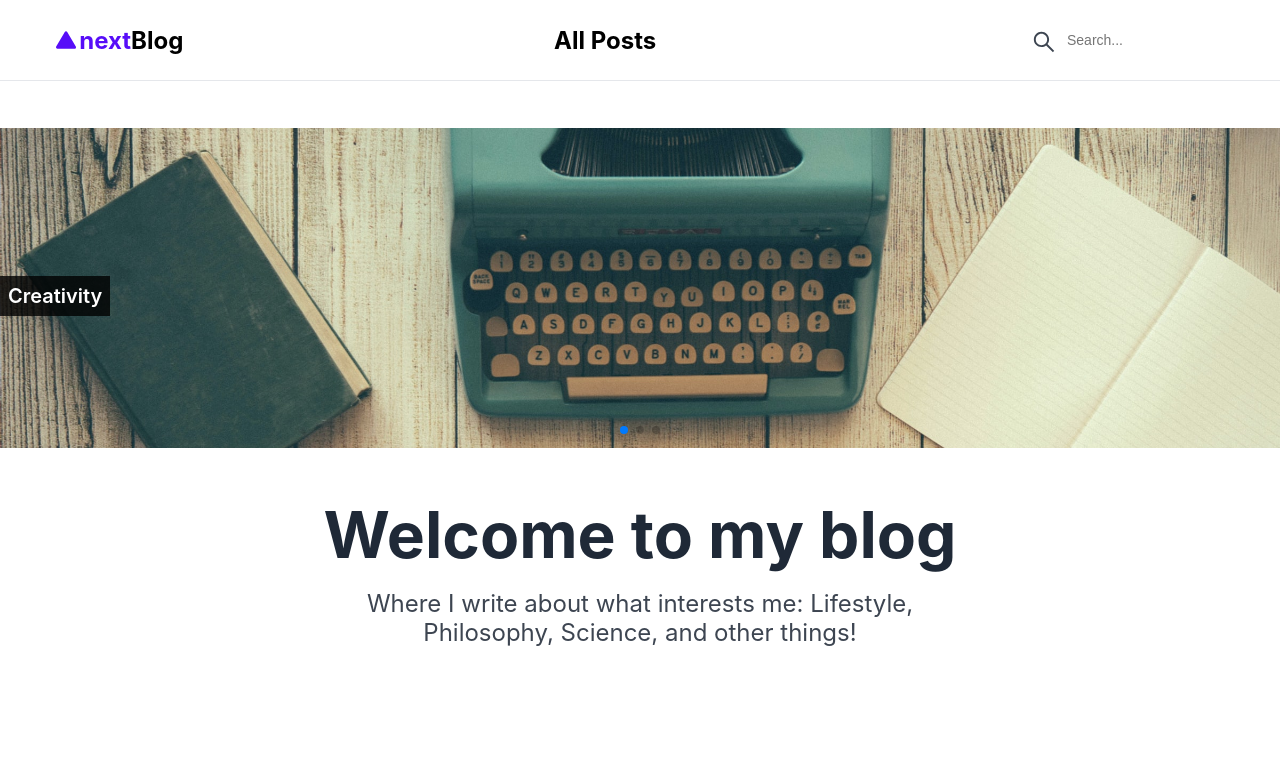
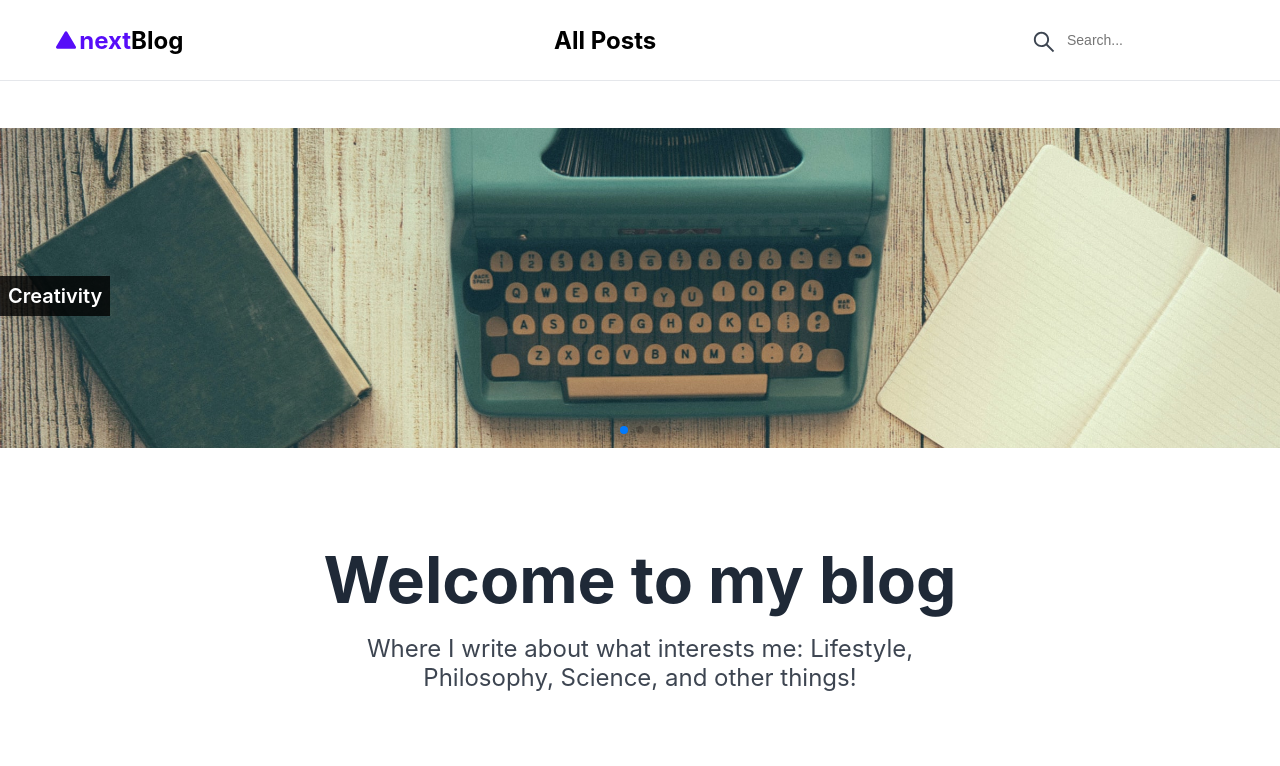
Before and after one commit to bpetermann/next-weblog, a Next.js app: page / in a window 1280 px wide. Shown: the top 766 px of the page. Built offline with nearby package versions, Linux system fonts and the light colour scheme; grey boxes are pictures that could not be loaded.

Commit message:
Added custom 404, outsourced logo component

```diff
--- a/components/homepage/Introduction.module.css
+++ b/components/homepage/Introduction.module.css
@@ -1,11 +1,11 @@
 .hero {
   text-align: center;
   padding: var(--size-8) 0;
-  height: 22rem;
+  height: 20rem;
   display: flex;
   flex-direction: column;
   align-items: center;
-  justify-content: flex-start;
+  justify-content: center;
 }
 
 .hero h1 {
@@ -23,9 +23,6 @@
 }
 
 @media (min-width: 40rem) {
-  .hero {
-    height: 20rem;
-  }
   .hero h1 {
     font-size: var(--size-16);
     margin: var(--size-4) 0;
--- a/components/layout/Layout.module.css
+++ b/components/layout/Layout.module.css
@@ -1,8 +1,9 @@
 .container {
-  min-height: 100vh;
+  min-height: 80vh;
   display: flex;
   flex-direction: column;
   max-width: 80rem;
   margin: auto;
   margin-top: 8rem;
+  margin-bottom: 3rem;
 }
--- /dev/null
+++ b/components/layout/Logo.jsx
@@ -0,0 +1,18 @@
+import styles from './Logo.module.css';
+import { BsFillTriangleFill } from 'react-icons/bs';
+import Link from 'next/link';
+
+const Logo = () => {
+  return (
+    <Link href='/'>
+      <a className={styles['logo']}>
+        <h2>
+          <BsFillTriangleFill size={20} className={styles['logo-icon']} />
+          <span>next</span>Blog
+        </h2>
+      </a>
+    </Link>
+  );
+};
+
+export default Logo;
--- /dev/null
+++ b/components/layout/Logo.module.css
@@ -0,0 +1,18 @@
+.logo h2 {
+    padding: 0.5rem;
+  }
+
+  .logo h2:hover {
+    background-color: var(--color-base-300);
+    border-radius: var(--size-2);
+  }
+
+  .logo span {
+    color: var(--color-primary);
+  }
+
+  .logo-icon {
+    color: var(--color-primary);
+    margin-bottom: -0.1rem;
+    margin-right: 0.2rem;
+  }
--- a/components/layout/Navbar.jsx
+++ b/components/layout/Navbar.jsx
@@ -1,8 +1,8 @@
 import styles from './Navbar.module.css';
 import Link from 'next/link';
+import Logo from './Logo';
 import { GiHamburgerMenu } from 'react-icons/gi';
 import { AiOutlineSearch } from 'react-icons/ai';
-import { BsFillTriangleFill } from 'react-icons/bs';
 
 const Navbar = () => {
   return (
@@ -14,19 +14,8 @@ const Navbar = () => {
               <GiHamburgerMenu size={26} className={styles['burger-button']} />
             </a>
           </Link>
-          <Link href='/'>
-            <a className={styles['logo']}>
-              <h2>
-                <BsFillTriangleFill
-                  size={20}
-                  className={styles['logo-icon']}
-                />
-                <span>next</span>Blog
-              </h2>
-            </a>
-          </Link>
+          <Logo />
         </div>
-
         <div className={styles['navbar-center']}>
           <Link href='/posts'>
             <a className={styles['all-posts-link']}>
--- a/components/layout/Navbar.module.css
+++ b/components/layout/Navbar.module.css
@@ -38,25 +38,6 @@
 .mobile-posts-link:hover {
   background-color: var(--color-base-300);
   border-radius: var(--size-2);
-}
-
-.logo h2 {
-  padding: 0.5rem;
-}
-
-.logo h2:hover {
-  background-color: var(--color-base-300);
-  border-radius: var(--size-2);
-}
-
-.logo span {
-  color: var(--color-primary);
-}
-
-.logo-icon {
-  color: var(--color-primary);
-  margin-bottom: -0.1rem;
-  margin-right: 0.2rem;
 }
 
 .all-posts-link {
--- /dev/null
+++ b/styles/404.module.css
@@ -0,0 +1,28 @@
+.container {
+  height: 60vh;
+  display: flex;
+  flex-direction: column;
+  align-items: center;
+  justify-content: center;
+  text-align: center;
+}
+
+.not-found-text {
+  margin: 1.75rem 0;
+}
+
+.homepage-link {
+  color: #1a1a1a;
+  text-decoration: none;
+  border: 0.12rem solid #1a1a1a;
+  padding: 0.5rem;
+  font-size: 1rem;
+  font-weight: 500;
+  letter-spacing: 0;
+  line-height: 1.5rem;
+}
+
+.homepage-link:hover {
+  color: #fff;
+  background-color: #1a1a1a;
+}
```
Also changed, not shown: pages/404.js (added, +22 -0 lines), 1 other file (tests, documents, lock files or other folders).
